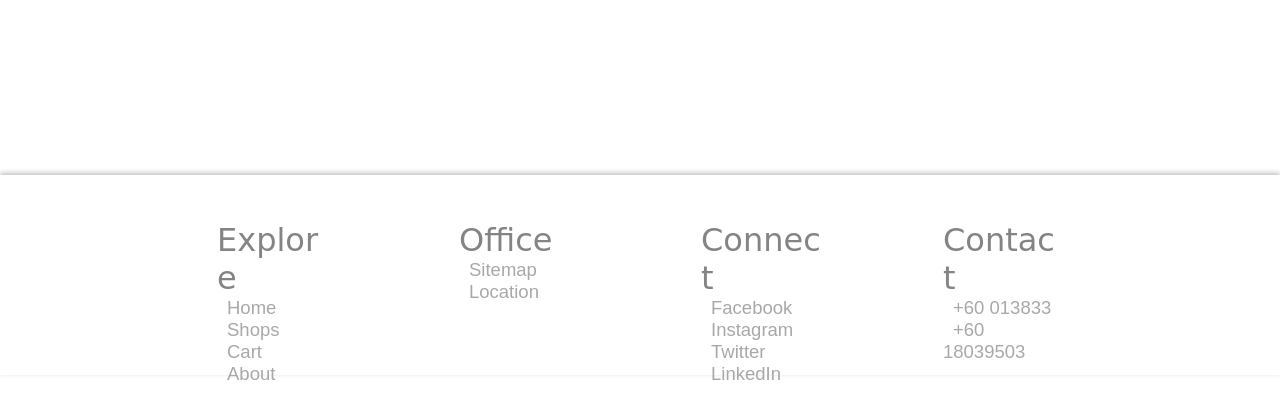
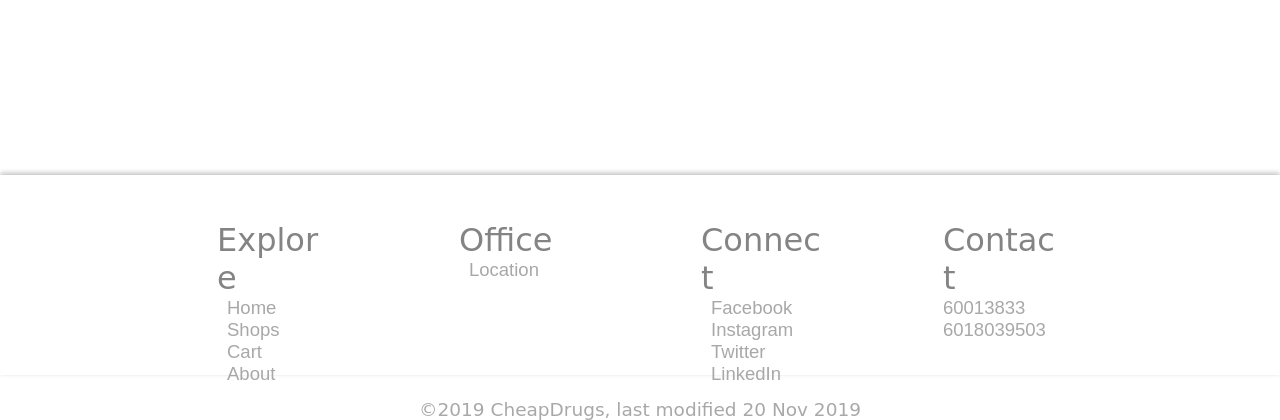
Before and after one commit to pupubird/WebFundamental2019, a PHP site: page / in a window 1280 px wide. Shown: the part 625-1045 px from the top of the page. Before the commit the page ends 1005 px from the top, so only its background shows below. Run offline with PHP 8.4, Linux system fonts and the light colour scheme; some web fonts are replaced.

Commit message:
updated idex.php

```diff
--- a/index.php
+++ b/index.php
@@ -15,6 +15,7 @@
         <link rel="stylesheet" href="css/footer.css">
         <link rel="stylesheet" href="css/modal.css">
         <link rel="stylesheet" href="css/shops.css">
+        <link rel="stylesheet" href="css/cart.css">
         <!-- critical loading material, to prevent unstyled loading circle due to fetch from network, use embbed styling method -->
         <style>
             .loading {
@@ -71,12 +72,21 @@
                     <a href="#"
                         onclick="showLoginSignup();"
                         class="medium-button
-                        primary-color action-call-font navbar-tab-link">LOGIN/SIGNUP</a>
+                        primary-color action-call-font navbar-tab-link"
+                        id="loginSignupButton">LOGIN/SIGNUP</a>
+                    <p class="action-call-font primary-color s-font-size"
+                        id="usernamep">Welcome,
+                        <span
+                            id="username"></span>
+                    </p>
+                    <a class="medium-button xs-font-size" id="logout"
+                        onclick="logout();">log
+                        out</a>
                 </div>
                 <div id="signup" class="modal center-vertical">
                     <span onclick="closeModal1()" class="close" title="Close
                         Modal">&times;</span>
-                    <form class="modal-content" action="signup.php">
+                    <form class="modal-content" action="#">
                         <div class="container">
                             <p class="header-font m-font-size">Sign Up</p>
                             <p class="sub-header-font xs-font-size">Please fill
@@ -112,9 +122,8 @@
                     </form>
                 </div>
                 <div id="login" class="modal">
-                    <span class="close" title="Close Modal"
-                        onclick="closeModal2()">&times;</span>
-                    <form class="modal-content"  action="login.php">
+                    <span class="close" title="Close Modal">&times;</span>
+                    <form class="modal-content" action="#">
                         <div class="container">
                             <p class="header-font m-font-size">Log In</p>
                             <hr>
@@ -152,33 +161,28 @@
                             <p class="header-font m-font-size item-header">ecstasy</p>
                             <p class="sub-header-font s-font-size
                                 item-subheader">Sensation of Paradise</p>
-                            <p class="sub-header-font s-font-size item-price">RM1.00
+                            <p class="sub-header-font s-font-size">RM1.00
                                 ***** <small>11 reviews</small></p>
-                            <div class="center-horizontal m-center-vertical">
+                            <p class="paragraph-font xs-font-size
+                                item-desc">
+                                3,4-methylenedioxy-methamphetamine (MDMA) is a
+                                synthetic drug that alters mood
+                                and perception (awareness of surrounding objects
+                                and conditions).
+                                It is chemically similar to both stimulants and
+                                hallucinogens,
+                                producing feelings of increased energy,
+                                pleasure,
+                                emotional warmth, and distorted sensory and time
+                                perception.
+                            </p>
+                            <div class="prev-next-button center-vertical">
                                 <img src="assets/stock1.jpg" alt="stock1"
                                     class="item-image">
-                                <p class="paragraph-font xs-font-size
-                                    item-desc">
-                                    Lorem ipsum dolor sit amet, consectetur
-                                    adipiscing elit.
-                                    Mauris sollicitudin est quis urna lacinia
-                                    sodales.
-                                    Curabitur et tempus nulla. Fusce rhoncus at
-                                    eros id vehicula.
-                                    Vivamus eu quam ac metus posuere tempor.
-                                    Nullam vel metus eget arcu mollis fringilla.
-                                    Ut luctus efficitur sem id dignissim.
-                                    Sed id metus aliquam mi imperdiet
-                                    scelerisque.
-                                    Nulla eleifend tellus sed nunc suscipit
-                                    cursus.
-                                </p>
-                                <button class="medium-button
-                                    secondary-highlight-button item-button">+cart</button>
-                            </div>
-                            <div class="prev-next-button center-horizontal">
-                                <button class="small-button button-left">Prev</button>
-                                <button class="small-button button-right">Next</button>
+                                <div class="center-horizontal">
+                                    <a href="index.html" class="medium-button
+                                        secondary-highlight-button item-button">+cart</a>
+                                </div>
                             </div>
                         </div>
                     </form>
@@ -214,7 +218,7 @@
                       if (event.target == itemModal) {
                             document.querySelectorAll('.modal-content').forEach(item => item.style.opacity = '0');
                             setTimeout(() => {
-                                closeModal();
+                                closeItemModal();
                         }, 150);
                       }
                     }
@@ -236,6 +240,19 @@
                         document.getElementById('signup').style.display='block';
                         document.getElementById('login').style.display='none';
                     }
+
+                    function showItemDesc() {
+                        document.getElementById('ItemDesc').style.display = 'block';
+                        setTimeout(() => {
+                            document.querySelectorAll('.modal-content').forEach(item => item.style.opacity = '1');
+                        }, 50);
+                    }
+
+
+                    function closeItemModal() {
+                        document.getElementById('ItemDesc').style.display = 'none';
+                    }
+
                     // end login sign up model------------------
                     </script>
                 <div class="ham-burger" onclick="expandSideNav();">
@@ -265,35 +282,49 @@
                 <div class="item-list center-horizontal">
                     <ul class="list-unstyled">
                         <p class="sub-header-font s-font-size">Explore</p>
-                        <li class="paragraph-font xs-font-size"><a>Home</a></li>
-                        <li class="paragraph-font xs-font-size"><a>Shops</a></li>
-                        <li class="paragraph-font xs-font-size"><a>Cart</a></li>
-                        <li class="paragraph-font xs-font-size"><a>About</a></li>
+                        <li class="paragraph-font xs-font-size"><a
+                                onclick="loadHomePage();">Home</a></li>
+                        <li class="paragraph-font xs-font-size"><a
+                                onclick="loadShopsPage();">Shops</a></li>
+                        <li class="paragraph-font xs-font-size"><a
+                                onclick="loadCartPage();">Cart</a></li>
+                        <li class="paragraph-font xs-font-size"><a
+                                onclick="loadAboutPage();">About</a></li>
                     </ul>
                 </div>
                 <div class="item-list center-horizontal">
                     <ul class="list-unstyled">
                         <p class="sub-header-font s-font-size">Office</p>
-                        <li class="paragraph-font xs-font-size"><a>Sitemap</a></li>
-                        <li class="paragraph-font xs-font-size"><a>Location</a></li>
+                        <li class="paragraph-font xs-font-size"><a
+                                href="https://www.google.com/maps/dir/3.0639772,101.604402/sunway+university/@3.0636121,101.6015617,16z/data=!3m1!4b1!4m9!4m8!1m1!4e1!1m5!1m1!1s0x31cc4c8f5912644b:0x77612fa0225cad69!2m2!1d101.6036003!2d3.0669114"
+                                target="_blank" class="paragraph-font">Location</a></li>
                     </ul>
                 </div>
                 <div class="item-list center-horizontal">
                     <ul class="list-unstyled">
                         <p class="sub-header-font s-font-size">Connect</p>
-                        <li class="paragraph-font xs-font-size"><a>Facebook</a></li>
-                        <li class="paragraph-font xs-font-size"><a>Instagram</a></li>
-                        <li class="paragraph-font xs-font-size"><a>Twitter</a></li>
-                        <li class="paragraph-font xs-font-size"><a>LinkedIn</a></li>
+                        <li><a class="paragraph-font xs-font-size"
+                                target="_blank" href="https://www.facebook.com">Facebook</a></li>
+                        <li><a class="paragraph-font xs-font-size"
+                                target="_blank"
+                                href="https://www.instagram.com">Instagram</a></li>
+                        <li><a class="paragraph-font xs-font-size"
+                                target="_blank" href="https://www.twitter.com">Twitter</a></li>
+                        <li><a class="paragraph-font xs-font-size"
+                                target="_blank" href="https://www.linkedin.com">LinkedIn</a></li>
                     </ul>
                 </div>
                 <div class="item-list center-horizontal">
                     <ul class="list-unstyled">
                         <p class="sub-header-font s-font-size">Contact</p>
-                        <li class="paragraph-font xs-font-size"><a>+60 013833</a></li>
-                        <li class="paragraph-font xs-font-size"><a>+60 18039503</a></li>
+                        <li class="paragraph-font xs-font-size">60013833</li>
+                        <li class="paragraph-font xs-font-size">6018039503</li>
                     </ul>
                 </div>
+            </div>
+            <div class="center-horizontal">
+                <p class="paragraph-font-color sub-header-font xs-font-size">&copy;2019
+                    CheapDrugs, last modified 20 Nov 2019</p>
             </div>
         </footer>
         <script src="util/carousel.js"></script>
@@ -333,27 +364,24 @@
                 mobileSideNav.style.boxShadow = 'none';
             }
 
-            function showItemDesc(){
-                document.getElementById('ItemDesc').style.display = 'block';
-                setTimeout(()=>{
-                    document.querySelectorAll('.modal-content').forEach(item => item.style.opacity = '1');
-                },50);
-            }
-            // Get the modal
-            var itemModal = document.getElementById('ItemDesc');
-
-            // When the user clicks anywhere outside of the modal, close it
-            window.onclick = function(event) {
-            if (event.target == itemModal) {
-                document.querySelectorAll('.modal-content').forEach(item => item.style.opacity = '0');
-                setTimeout(() => {
-                    closeItemModal();
-                }, 150);
-            }
+            // javascript for login
+            let url_string = window.location.href;
+            let url = new URL(url_string);
+            let email = url.searchParams.get("email");
+            if(email){
+                let username = email.split('@')[0];
+                document.getElementById('usernamep').style.display = 'block';
+                document.getElementById('logout').style.display = 'block';
+                document.getElementById('username').textContent = username;
+                document.getElementById('loginSignupButton').style.display = 'none';
+            }else{
+                document.getElementById('usernamep').style.display = 'none';
+                document.getElementById('logout').style.display = 'none';
+                document.getElementById('loginSignupButton').style.display = 'block';
             }
 
-            function closeItemModal() {
-                document.getElementById('ItemDesc').style.display='none';
+            function logout(){
+                window.location.href = url.origin;
             }
 
         </script>
--- a/js/aboutPage.js
+++ b/js/aboutPage.js
@@ -102,7 +102,7 @@ export function aboutPage() {
                             <img src="assets/othello.svg" alt="avatar"
                                 class="center-horizontal activator"
                                 style="height: inherit;">
-                            <p class="about-profile">Jaydon Tan<br>Developer</p>
+                            <p class="about-profile">Kwan Hao Feng<br>Developer</p>
                         </a>
                     </div>
                     <p class="center-horizontal team-paragraph sub-header-font
```
